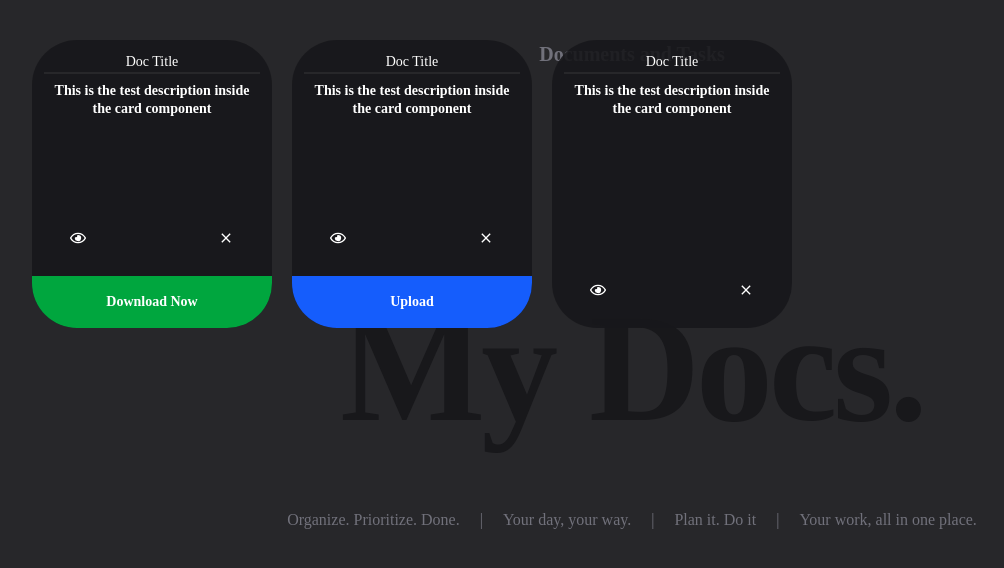
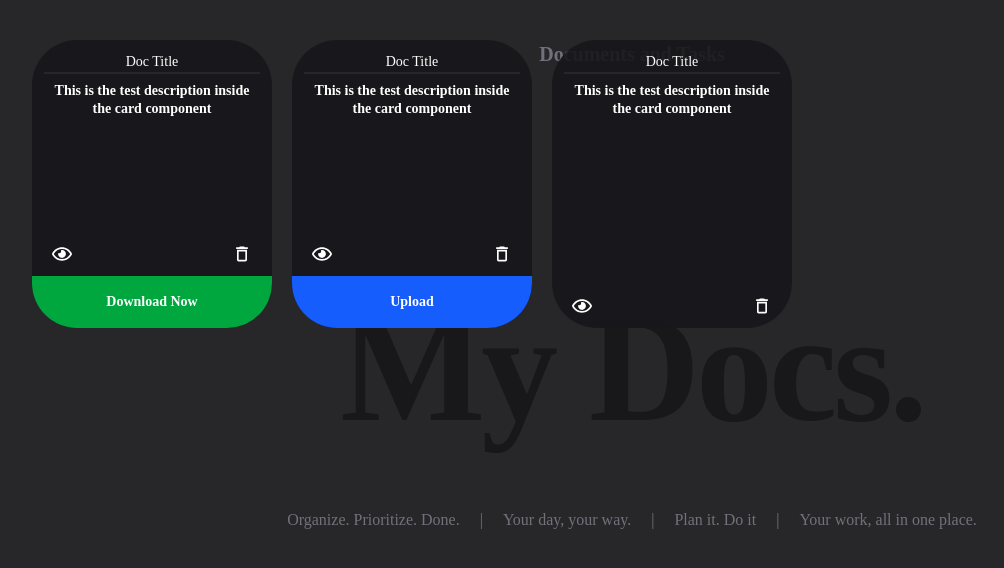
Before and after one commit to muazimmaqbool/mydocs, a React (Vite) app: page / in a window 1280 px wide. Shown: the top 568 px of the page, without its empty margins (8-1012 px from the left). Built offline with nearby package versions, Linux system fonts and the light colour scheme.

Commit message:
icons added

```diff
--- a/src/Components/Card.jsx
+++ b/src/Components/Card.jsx
@@ -1,18 +1,19 @@
 import React from "react";
-import { FaRegEye, FaRegFileAlt } from "react-icons/fa";
+import { FaRegEdit, FaRegEye, FaRegFileAlt } from "react-icons/fa";
 import { LuDownload } from "react-icons/lu";
 import { IoMdClose } from "react-icons/io";
 import { motion } from "framer-motion";
+import { MdDeleteOutline } from "react-icons/md";
+import { CiEdit } from "react-icons/ci";
 
 //called from Foreground.jsx
 const Card = ({ data, reference }) => {
-
   //Drag docs: https://motion.dev/docs/react-gestures#drag
   return (
     <motion.div
       drag
       dragConstraints={reference}
-      whileDrag={{ scale: 1.1}}
+      whileDrag={{ scale: 1.1 }}
       dragElastic={0.1}
       dragTransition={{ bounceStiffness: 600, bounceDamping: 10 }}
       className="relative w-60 h-72 flex-shrink-0 bg-zinc-900/90 p-3 text-white rounded-[45px] overflow-hidden"
@@ -25,21 +26,31 @@ const Card = ({ data, reference }) => {
 
       <p className="text-sm text-center">Doc Title</p>
       <div className="border-[1px] border-zinc-800"></div>
-      <p className="text-sm mt-2 text-center font-semibold leading-tight">{data?.desc}</p>
+      <p className="text-sm mt-2 text-center font-semibold leading-tight">
+        {data?.desc}
+      </p>
 
       <div className="footer absolute bottom-0  w-full left-0 ">
         {/* <div className="border-[1px] border-zinc-800"></div> */}
-        <div className="flex items-center justify-between mb-3 py-3 px-8 ">
-         <span className="flex items-center justify-center w-7 h-7">
-         <FaRegEye/>
-         </span>
-          <span className="flex items-center justify-center w-7 h-7">
+        <div className="flex items-center justify-between mb-3  px-5 ">
+          <span className="flex items-center justify-center">
+            <FaRegEye fontSize={"20px"}/>
+          </span>
+          <div className="flex items-center gap-3">
+            {/* <span className="flex items-center justify-center">
+              <CiEdit fontSize={"20px"}/>
+            </span> */}
+            <span className="flex items-center justify-center">
+              <MdDeleteOutline fontSize={"20px"}/>
+            </span>
+          </div>
+          {/* <span className="flex items-center justify-center w-7 h-7">
             {data?.close ? (
               <IoMdClose />
             ) : (
               <LuDownload size="0.7em" color="#fff" />
             )}
-          </span>
+          </span> */}
         </div>
         {data?.tag?.isOpen && (
           <div
```
